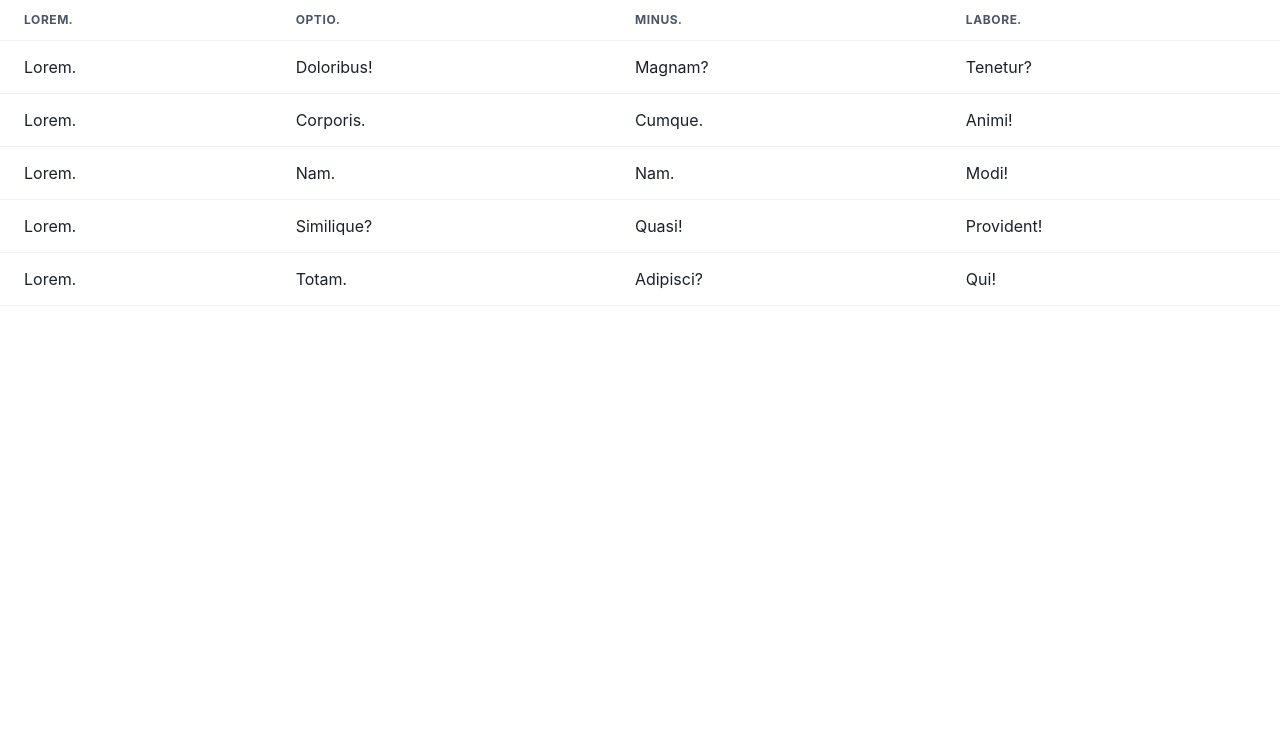
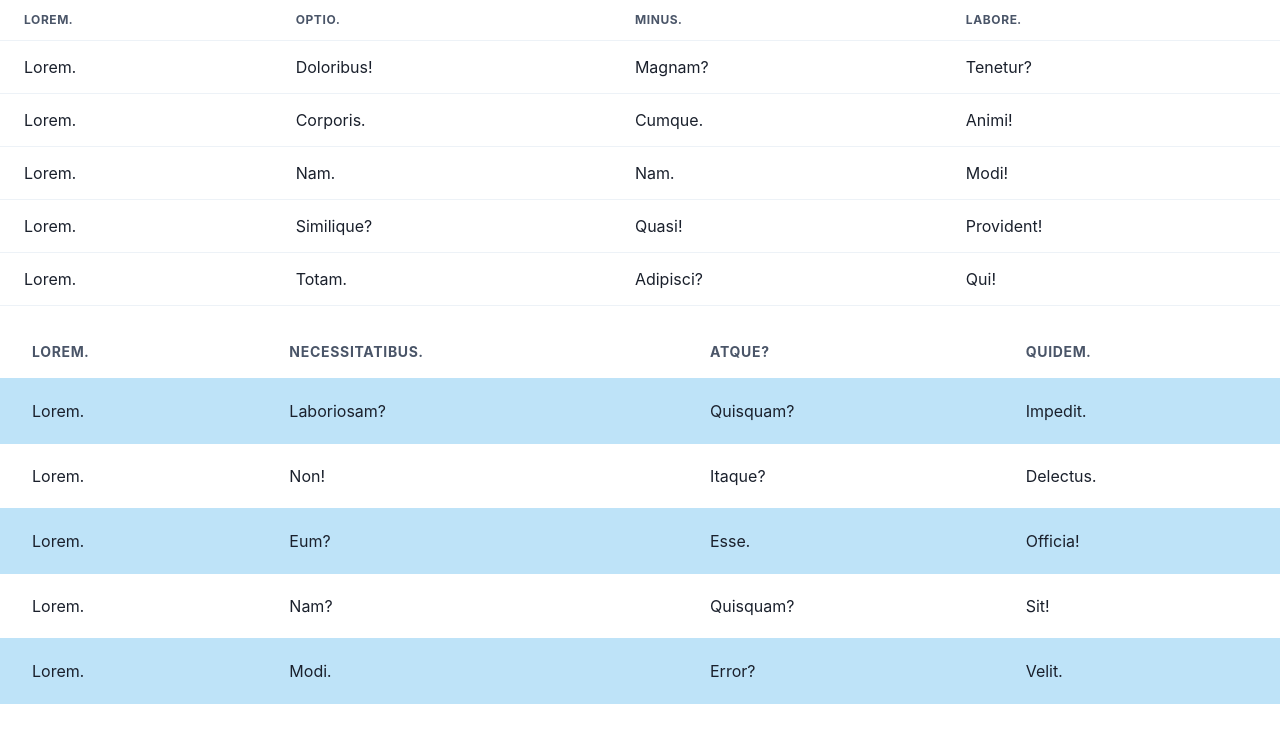
Before and after one commit to zxcvcx123/react20231031, a React (Create React App) app: page / in a window 1280 px wide. Shown: the top 742 px of the page. Built offline with nearby package versions, Linux system fonts and the light colour scheme.

Commit message:
Table 사용

```diff
--- a/src/App.js
+++ b/src/App.js
@@ -59,6 +59,50 @@ function App() {
             </Tbody>
           </Table>
         </Box>
+        <Box>
+          <Table variant="striped" colorScheme="blue" size={"lg"}>
+            <Thead>
+              <Tr>
+                <Th>Lorem.</Th>
+                <Th>Necessitatibus.</Th>
+                <Th>Atque?</Th>
+                <Th>Quidem.</Th>
+              </Tr>
+            </Thead>
+            <Tbody>
+              <Tr>
+                <Td>Lorem.</Td>
+                <Td>Laboriosam?</Td>
+                <Td>Quisquam?</Td>
+                <Td>Impedit.</Td>
+              </Tr>
+              <Tr>
+                <Td>Lorem.</Td>
+                <Td>Non!</Td>
+                <Td>Itaque?</Td>
+                <Td>Delectus.</Td>
+              </Tr>
+              <Tr>
+                <Td>Lorem.</Td>
+                <Td>Eum?</Td>
+                <Td>Esse.</Td>
+                <Td>Officia!</Td>
+              </Tr>
+              <Tr>
+                <Td>Lorem.</Td>
+                <Td>Nam?</Td>
+                <Td>Quisquam?</Td>
+                <Td>Sit!</Td>
+              </Tr>
+              <Tr>
+                <Td>Lorem.</Td>
+                <Td>Modi.</Td>
+                <Td>Error?</Td>
+                <Td>Velit.</Td>
+              </Tr>
+            </Tbody>
+          </Table>
+        </Box>
       </SimpleGrid>
     </>
   );
```
